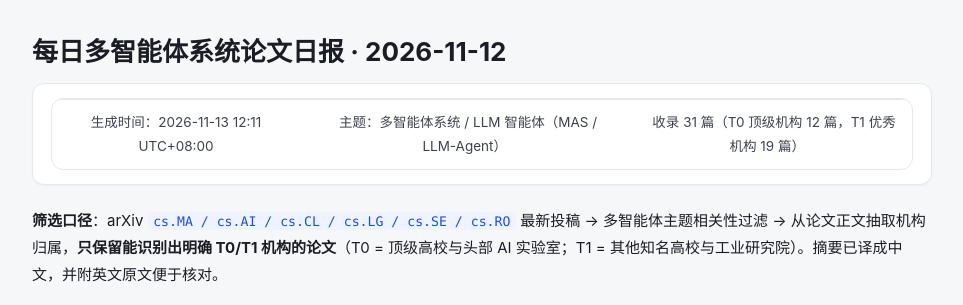
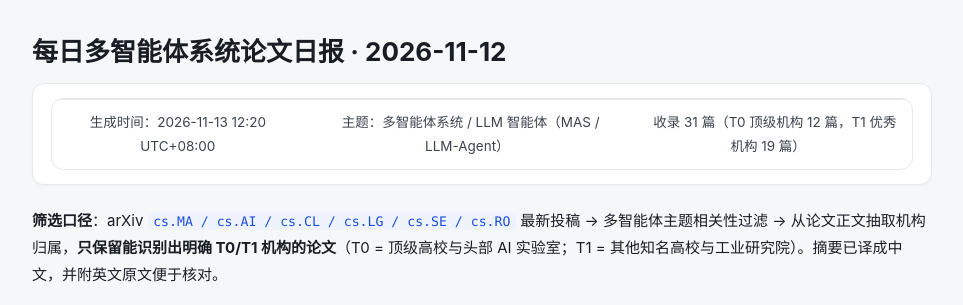
Before and after one commit to isaacveg/mas-daily, a Jekyll site: the page built from daily/2026-11-12.md, in a window 1280 px wide and 900 px high. Shown: the top 305 px of the window, without its empty margins (158-1121 px from the left). Built offline with Jekyll 4.4.1, drawn with Linux system fonts in a browser that asks for light colours; some of the changed text lies outside the part shown.

Commit message:
report: 更新 2026-11-12 日报

```diff
--- a/daily/2026-11-12.md
+++ b/daily/2026-11-12.md
@@ -5,7 +5,7 @@ permalink: /daily/2026-11-12/
 ---
 # 每日多智能体系统论文日报 · 2026-11-12
 
-> 生成时间：2026-11-13 12:11 UTC+08:00　|　主题：多智能体系统 / LLM 智能体（MAS / LLM-Agent）　|　收录 31 篇（T0 顶级机构 12 篇，T1 优秀机构 19 篇）
+> 生成时间：2026-11-13 12:20 UTC+08:00　|　主题：多智能体系统 / LLM 智能体（MAS / LLM-Agent）　|　收录 31 篇（T0 顶级机构 12 篇，T1 优秀机构 19 篇）
 
 **筛选口径**：arXiv `cs.MA / cs.AI / cs.CL / cs.LG / cs.SE / cs.RO` 最新投稿 → 多智能体主题相关性过滤 → 从论文正文抽取机构归属，**只保留能识别出明确 T0/T1 机构的论文**（T0 = 顶级高校与头部 AI 实验室；T1 = 其他知名高校与工业研究院）。摘要已译成中文，并附英文原文便于核对。
 
```
Also changed, not shown: other parts of daily/2026-11-12.md (+1 -1 lines).
